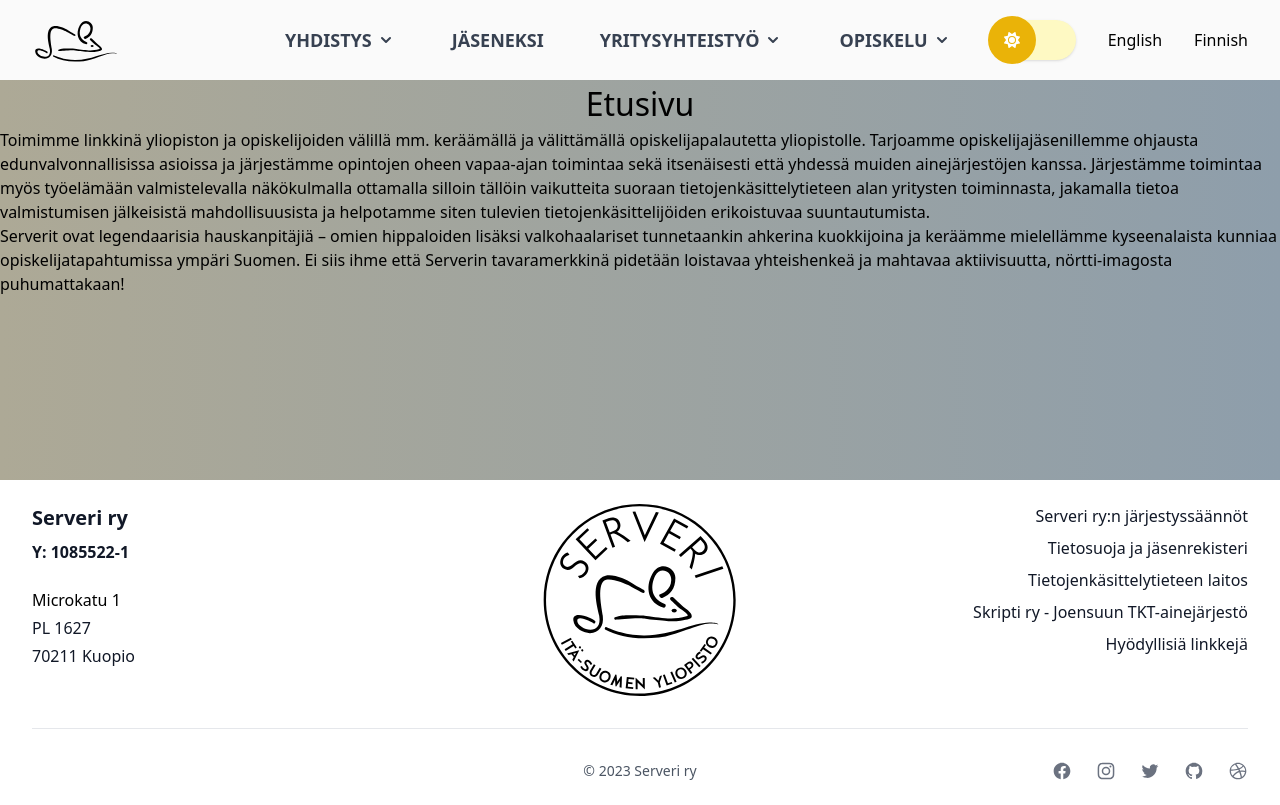
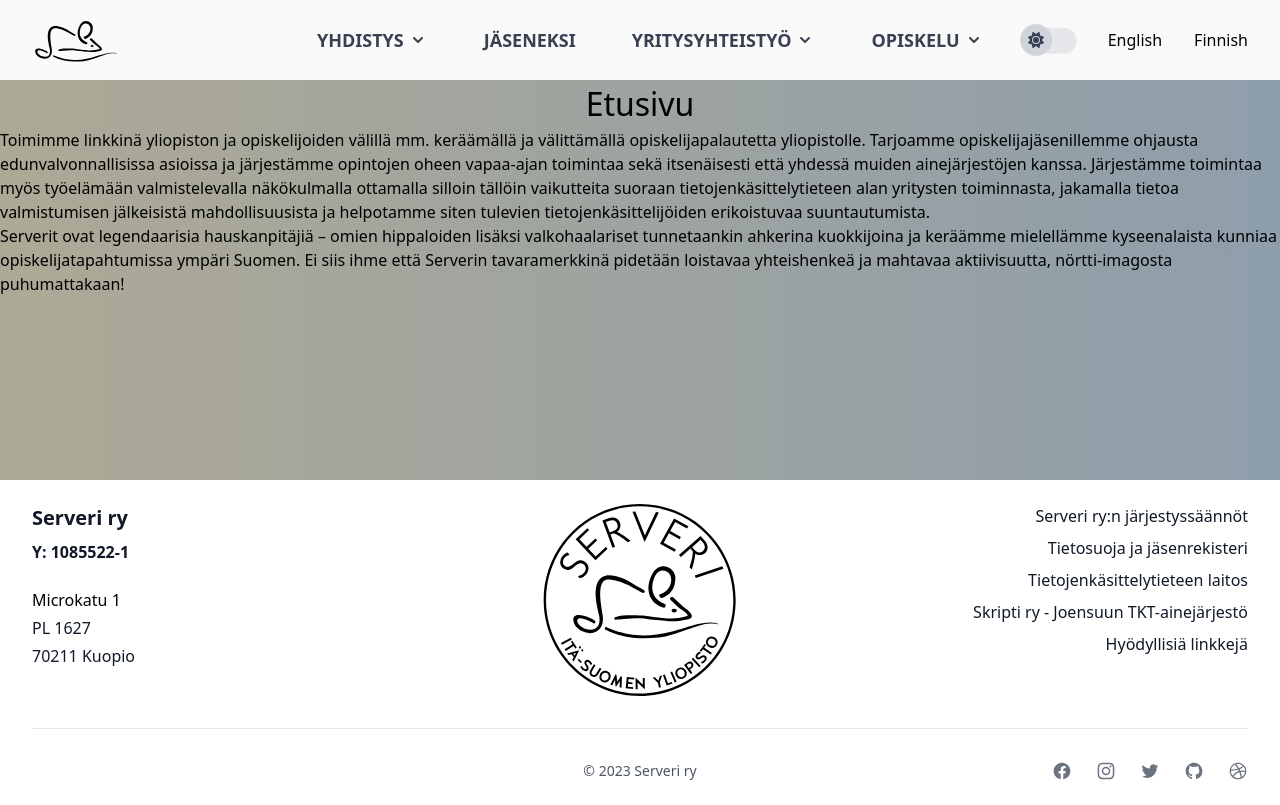
Before and after one commit to serveri/new.serveriry.fi.nuxtjs, a Nuxt app in the folder app/: page / in a window 1280 px wide. Built offline with nearby package versions, Linux system fonts and the light colour scheme.

Commit message:
style btn

```diff
--- a/app/src/components/navbar/DarkModeToggle.vue
+++ b/app/src/components/navbar/DarkModeToggle.vue
@@ -2,15 +2,15 @@
    <button
       title="Change page theme between light and dark."
       tabindex="0"
-      class="m-4 w-20 h-10 rounded-full bg-yellow-100 dark:bg-gray-800 flex items-center transition duration-300 focus:outline-none shadow focus:ring-2"
+      class="m-6 w-20 h-10 sm:h-6 sm:w-12 rounded-full bg-gray-200 dark:bg-gray-800 flex items-center transition duration-300 focus:outline-none shadow focus:ring-2"
       @click="switchTheme()"
    >
       <span
          :id="'switch-toggle-' + id.id"
-         class="flex justify-center items-center w-12 h-12 relative rounded-full transition duration-500 transform bg-yellow-500 -translate-x-2 p-1 text-white"
+         class="flex justify-center items-center w-12 h-12 sm:w-8 sm:h-8 relative rounded-full transition duration-500 transform bg-gray-300 -translate-x-2 p-1 text-white"
          ><ClientOnly fallback-tag="span" fallback="">
             <font-awesome-icon :id="'icon-moon-' + id.id" class="hidden" :icon="['fas', 'moon']" />
-            <font-awesome-icon :id="'icon-sun-' + id.id" class="hidden" :icon="['fas', 'sun']" />
+            <font-awesome-icon :id="'icon-sun-' + id.id" class="hidden" :icon="['fas', 'sun']" style="color: rgb(55 65 81)" />
          </ClientOnly>
       </span>
    </button>
@@ -19,9 +19,7 @@
 <script setup lang="ts">
    import { useDark, useToggle } from '@vueuse/core';
    import { FontAwesomeIcon } from '@fortawesome/vue-fontawesome';
-   import { onMounted } from 'vue';
-
-   import { nextTick } from 'vue';
+   import { nextTick, onMounted } from 'vue';
 
    const id = defineProps({
       id: {
@@ -53,13 +51,13 @@
    }
 
    function dark(switchToggle: HTMLElement | null, iconSun: HTMLElement | null, iconMoon: HTMLElement | null) {
-      switchToggle?.classList.add('bg-yellow-500', '-translate-x-2');
+      switchToggle?.classList.add('bg-gray-300', '-translate-x-2');
       switchToggle?.classList.remove('bg-gray-700', 'translate-x-full');
       iconSun?.classList.remove('hidden');
       iconMoon?.classList.add('hidden');
    }
    function light(switchToggle: HTMLElement | null, iconSun: HTMLElement | null, iconMoon: HTMLElement | null) {
-      switchToggle?.classList.remove('bg-yellow-500', '-translate-x-2');
+      switchToggle?.classList.remove('bg-gray-300', '-translate-x-2');
       switchToggle?.classList.add('bg-gray-700', 'translate-x-full');
       iconSun?.classList.add('hidden');
       iconMoon?.classList.remove('hidden');
```
